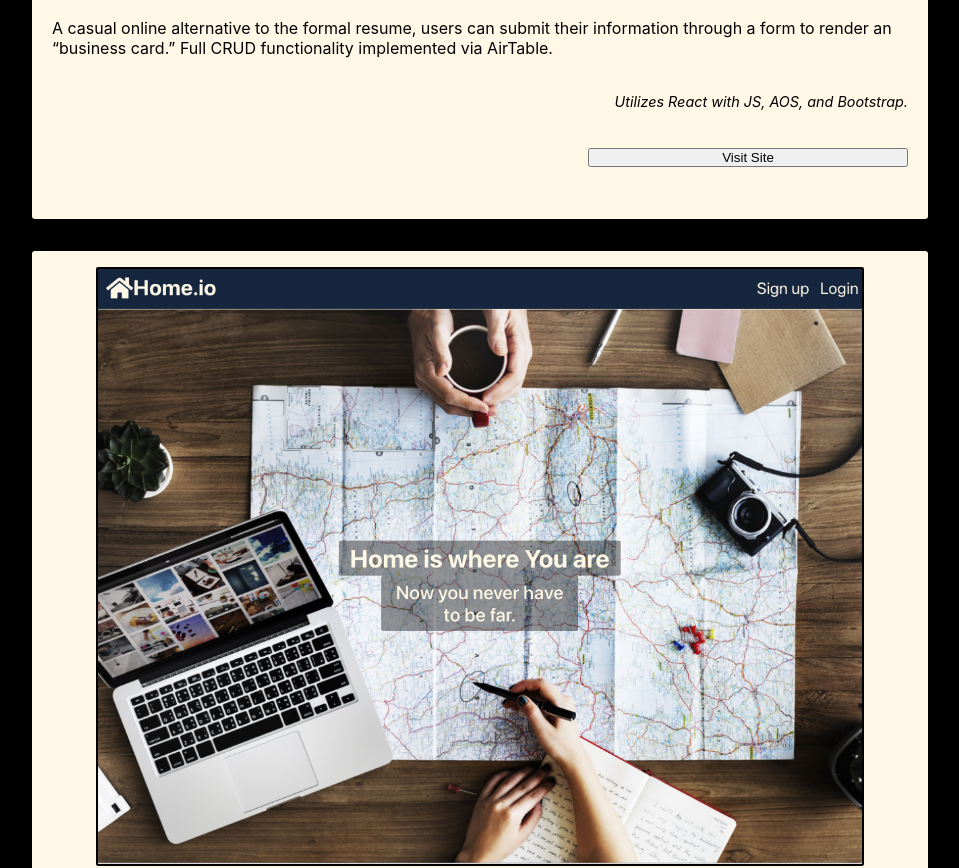
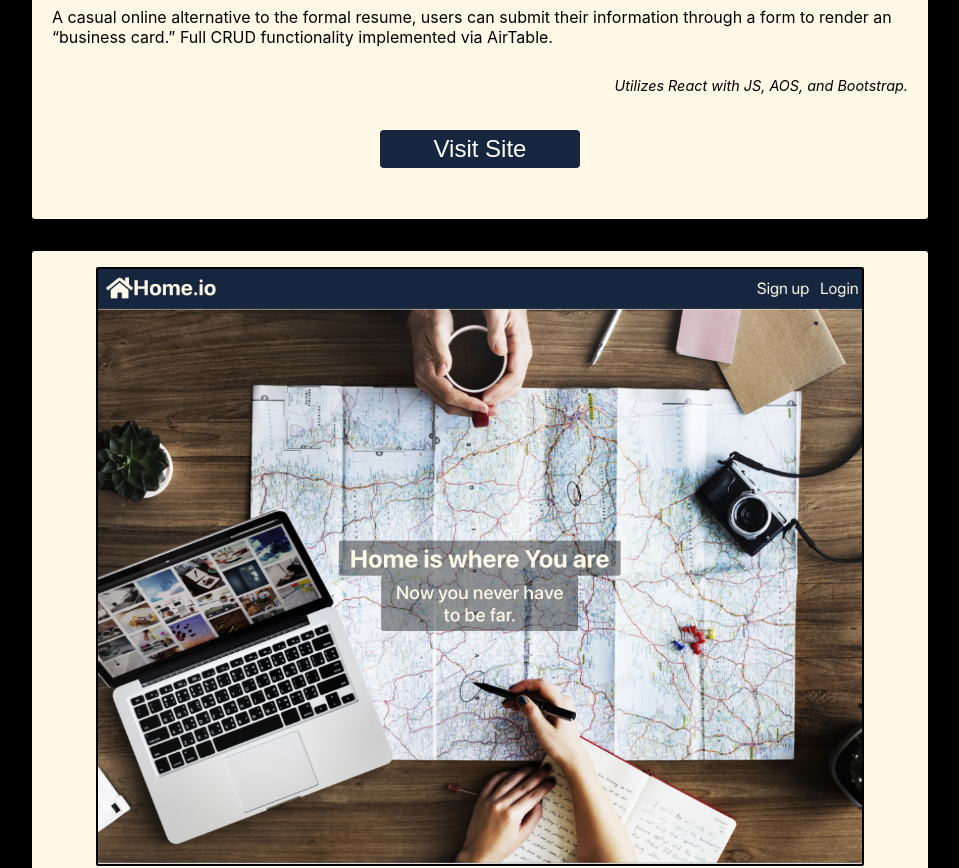
Before and after one commit to yeezick/portfolio, a React (Create React App) app: page /portfolio in a window 1280 px wide. Shown: the part 1400-2268 px from the top of the page, without its empty margins (160-1119 px from the left). Built offline with nearby package versions, Linux system fonts and the light colour scheme.

Commit message:
added an animation to project buttons, working on skills lists

```diff
--- a/src/components/projects/Projects.jsx
+++ b/src/components/projects/Projects.jsx
@@ -31,7 +31,7 @@ const Projects = () => {
             target="_blank"
             rel="noreferrer"
           >
-            <button className="project-button">Visit Site</button>
+            <button className="project-button"><span>Visit Site</span></button>
           </a>
         </div>
       </div>
@@ -56,7 +56,7 @@ const Projects = () => {
             target="_blank"
             rel="noreferrer"
           >
-            <button className="project-button">Visit Site</button>
+            <button className="project-button"><span>Visit Site</span></button>
           </a>
         </div>
       </div>
@@ -82,7 +82,7 @@ const Projects = () => {
             target="_blank"
             rel="noreferrer"
           >
-            <button className="project-button">Visit Site</button>
+            <button className="project-button"><span>Visit Site</span></button>
           </a>
         </div>
       </div>
--- a/src/components/projects/projects.css
+++ b/src/components/projects/projects.css
@@ -32,9 +32,43 @@ padding: 1rem;
   font-size: 0.9rem;
   text-align: right;
 }
-.project-desc a {
-  text-align: right;
+
+.project-button {
+  border-radius: 4px;
+  background-color: #16263E;
+  border: none;
+  color: #FFFFFF;
+  text-align: center;
+  font-size: 1.5rem;
+  padding: 5px;
+  width: 200px;
+  transition: all 0.5s;
+  cursor: pointer;
+  margin: 5px;
 }
-.project-button {
-width: 25vw;
+
+.project-button span {
+  cursor: pointer;
+  display: inline-block;
+  position: relative;
+  transition: 0.5s;
 }
+.project-button span:after{
+  content:'\00bb';
+  position: absolute;
+  opacity: 0;
+  top: 0;
+  right: -20px;
+  transition: 0.5s;
+}
+.project-button:hover span {
+  padding-right: 25px;
+}
+.project-button:hover span:after {
+  opacity: 1;
+  right: 0;
+}
+.project-button:hover{
+  background: black;
+  color: #FFF8E7
+}
--- a/src/screens/portfolio/Portfolio.jsx
+++ b/src/screens/portfolio/Portfolio.jsx
@@ -47,7 +47,7 @@ const Portfolio = () => {
       <section className="portfolio-skills">
         <h2 className="section-title">SKILLS</h2>
         <div className="skills-technical">
-          <h3 className="list-title">TECHNICAL</h3>
+          <h3 className="list-title skills-title">TECHNICAL</h3>
           <div className="technical-icons">
             <div className="technical-single">
               <SiJquery size={40} color="#78cff5" />
@@ -96,8 +96,8 @@ const Portfolio = () => {
           </div>
         </div>
 
-        <div className="list">
-          <h3 className="list-title">ATTRIBUTES</h3>
+        <div className="list skills-attributes">
+          <h3 className="list-title skills-title">ATTRIBUTES</h3>
           <ul>
             <li>Team-Oriented Leadership</li>
             <li>Problem Solving</li>
@@ -138,7 +138,7 @@ const Portfolio = () => {
             target="_blank"
             rel="noreferrer"
           >
-            <button className="project-button">Visit Site</button>
+            <button className="project-button"><span>Visit Site</span></button>
           </a>
         </div>
       </div>
@@ -166,7 +166,7 @@ const Portfolio = () => {
             target="_blank"
             rel="noreferrer"
           >
-            <button className="project-button">Visit Site</button>
+            <button className="project-button"><span>Visit Site</span></button>
           </a>
         </div>
       </div>
--- a/src/screens/portfolio/portfolio.css
+++ b/src/screens/portfolio/portfolio.css
@@ -25,7 +25,10 @@ font-size: 2rem;
 
 }
 .skills-title {
-
+  writing-mode: vertical-lr;
+  text-orientation: upright;
+  text-decoration:none;
+border-right: 2px solid white;
 }
 .skills-technical {
 
```
